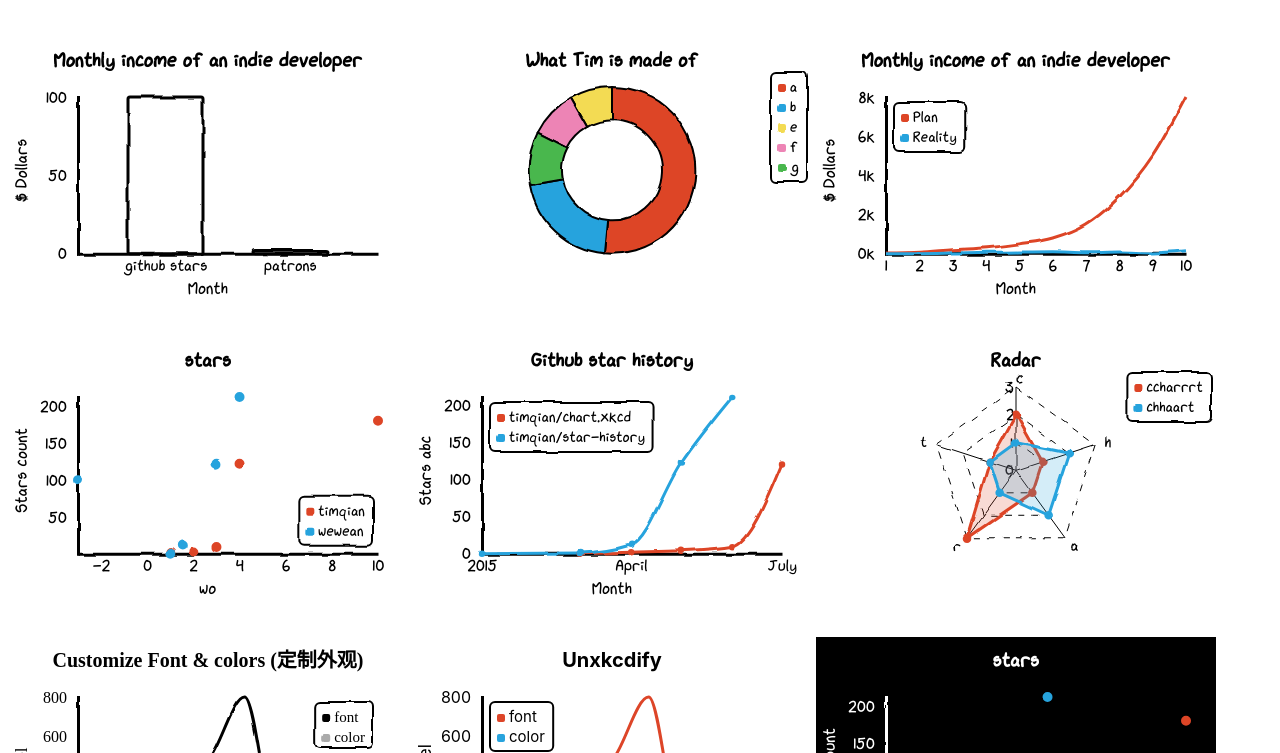
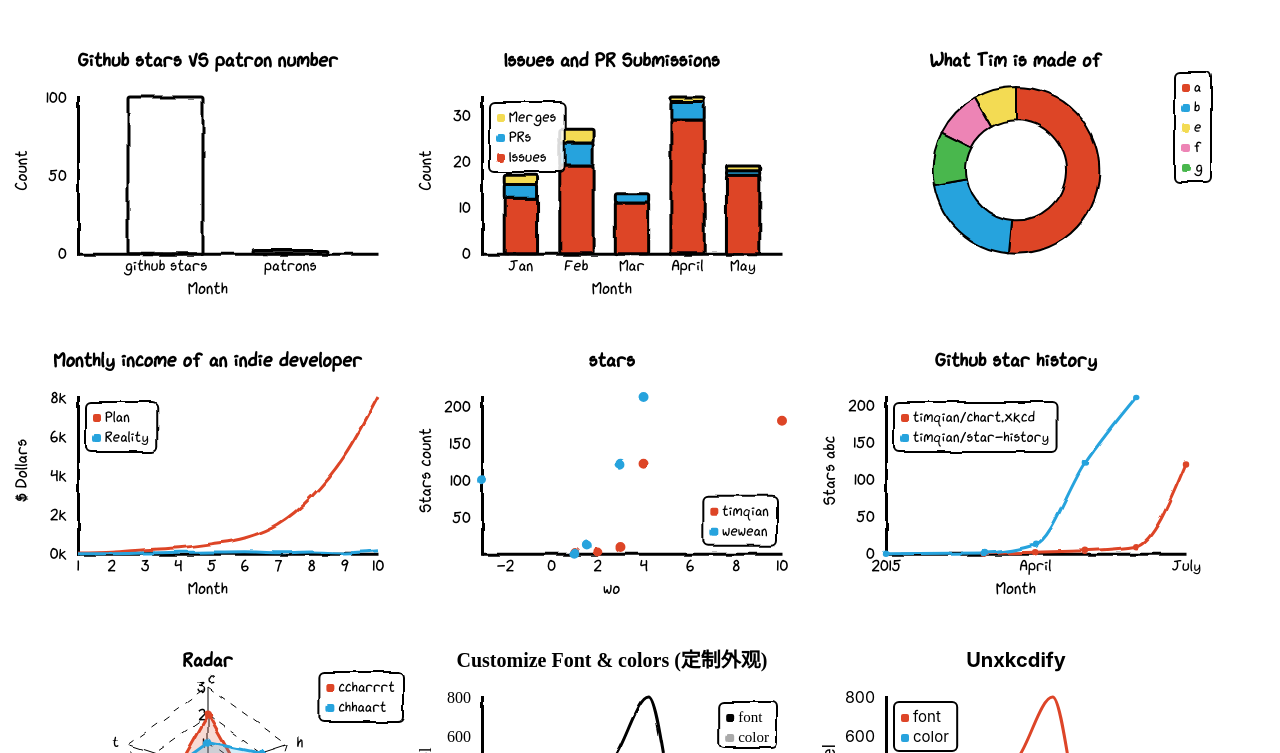
Before and after one commit to timqian/chart.xkcd, a website built with Parcel: page examples/example.html in a window 1280 px wide. Shown: the part 47-800 px from the top of the page. Built offline with nearby package versions, Linux system fonts and the light colour scheme; a web font is replaced by a local one.

Commit message:
Add a new StackedBar chart (#54)
* Add a new StackedBar chart

* Add legend to StackedChart

```diff
--- a/examples/example.html
+++ b/examples/example.html
@@ -8,6 +8,7 @@
     <br/>
 
     <div style="width: 400px; height: 300px; display: inline-block;"><svg class="bar-chart"></svg></div>
+    <div style="width: 400px; height: 300px; display: inline-block;"><svg class="stacked-bar-chart"></svg></div>
     <div style="width: 400px; height: 300px; display: inline-block;"><svg class="pie-chart"></svg></div>
     <div style="width: 400px; height: 300px; display: inline-block;"><svg class="line-chart"></svg></div>
     <div style="width: 400px; height: 300px; display: inline-block;"><svg class="xyline-chart"></svg></div>
--- a/examples/index.js
+++ b/examples/index.js
@@ -5,13 +5,39 @@ import chartXkcd from '../src';
 const svg = document.querySelector('.bar-chart');
 
 new chartXkcd.Bar(svg, {
-  title: 'Monthly income of an indie developer',
+  title: 'Github stars VS patron number',
   xLabel: 'Month',
-  yLabel: '$ Dollars',
+  yLabel: 'Count',
   data: {
     labels: ['github stars', 'patrons'],
     datasets: [{
       data: [100, 2],
+    }],
+  },
+  // options: {
+  //   yTickCount: 2,
+  //   // unxkcdify: true,
+  //   // strokeColor: 'white',
+  //   // backgroundColor: 'black',
+  // },
+});
+
+const svgStackedBar = document.querySelector('.stacked-bar-chart');
+new chartXkcd.StackedBar(svgStackedBar, {
+  title: 'Issues and PR Submissions',
+  xLabel: 'Month',
+  yLabel: 'Count',
+  data: {
+    labels: ['Jan', 'Feb', 'Mar', 'April', 'May'],
+    datasets: [{
+      label: 'Issues',
+      data: [12, 19, 11, 29, 17],
+    }, {
+      label: 'PRs',
+      data: [3, 5, 2, 4, 1],
+    }, {
+      label: 'Merges',
+      data: [2, 3, 0, 1, 1],
     }],
   },
   // options: {
--- /dev/null
+++ b/src/StackedBar.js
@@ -0,0 +1,208 @@
+import select from 'd3-selection/src/select';
+import mouse from 'd3-selection/src/mouse';
+import scaleBand from 'd3-scale/src/band';
+import scaleLinear from 'd3-scale/src/linear';
+
+import addAxis from './utils/addAxis';
+import addLabels from './utils/addLabels';
+import Tooltip from './components/Tooltip';
+import addLegend from './utils/addLegend';
+import addFont from './utils/addFont';
+import addFilter from './utils/addFilter';
+import colors from './utils/colors';
+import config from './config';
+
+const margin = {
+  top: 50, right: 30, bottom: 50, left: 50,
+};
+
+class StackedBar {
+  constructor(svg, {
+    title, xLabel, yLabel, data: { labels, datasets }, options,
+  }) {
+    this.options = {
+      unxkcdify: false,
+      yTickCount: 3,
+      dataColors: colors,
+      fontFamily: 'xkcd',
+      strokeColor: 'black',
+      backgroundColor: 'white',
+      legendPosition: config.positionType.upLeft,
+      ...options,
+    };
+    if (title) {
+      this.title = title;
+      margin.top = 60;
+    }
+    if (xLabel) {
+      this.xLabel = xLabel;
+      margin.bottom = 50;
+    }
+    if (yLabel) {
+      this.yLabel = yLabel;
+      margin.left = 70;
+    }
+    this.data = {
+      labels,
+      datasets,
+    };
+    this.filter = 'url(#xkcdify)';
+    this.fontFamily = this.options.fontFamily || 'xkcd';
+    if (this.options.unxkcdify) {
+      this.filter = null;
+      this.fontFamily = '-apple-system, BlinkMacSystemFont, "Segoe UI", Roboto, "Helvetica Neue", Arial, sans-serif';
+    }
+
+    this.svgEl = select(svg)
+      .style('stroke-width', '3')
+      .style('font-family', this.fontFamily)
+      .style('background', this.options.backgroundColor)
+      .attr('width', svg.parentElement.clientWidth)
+      .attr('height', Math.min((svg.parentElement.clientWidth * 2) / 3, window.innerHeight));
+
+    this.svgEl.selectAll('*').remove();
+
+    this.chart = this.svgEl.append('g')
+      .attr('transform',
+        `translate(${margin.left},${margin.top})`);
+    this.width = this.svgEl.attr('width') - margin.left - margin.right;
+    this.height = this.svgEl.attr('height') - margin.top - margin.bottom;
+
+    addFont(this.svgEl);
+    addFilter(this.svgEl);
+    this.render();
+  }
+
+  render() {
+    if (this.title) addLabels.title(this.svgEl, this.title, this.options.strokeColor);
+    if (this.xLabel) addLabels.xLabel(this.svgEl, this.xLabel, this.options.strokeColor);
+    if (this.yLabel) addLabels.yLabel(this.svgEl, this.yLabel, this.options.strokeColor);
+
+    const tooltip = new Tooltip({
+      parent: this.svgEl,
+      title: 'tooltip',
+      items: [{ color: 'red', text: 'weweyang: 12' }, { color: 'blue', text: 'timqian: 13' }],
+      position: { x: 30, y: 30, type: config.positionType.upRight },
+      unxkcdify: this.options.unxkcdify,
+      backgroundColor: this.options.backgroundColor,
+      strokeColor: this.options.strokeColor,
+    });
+
+    const xScale = scaleBand()
+      .range([0, this.width])
+      .domain(this.data.labels)
+      .padding(0.4);
+
+    const allCols = this.data.datasets
+      .reduce((r, a) => a.data.map((b, i) => (r[i] || 0) + b), []);
+
+    const yScale = scaleLinear()
+      .domain([0, Math.max(...allCols)])
+      .range([this.height, 0]);
+
+    // Merge all the lists into a single list, and store the
+    // offests in a corresponding list.  Use dataLength to
+    // track how many total columns there should be.
+    const mergedData = this.data.datasets
+      .reduce((pre, cur) => pre.concat(cur.data), []);
+
+    const dataLength = this.data.datasets[0].data.length;
+
+    const offsets = this.data.datasets
+      .reduce((r, x, i) => {
+        if (i > 0) {
+          r.push(x.data.map((y, j) => this.data.datasets[i - 1].data[j] + r[i - 1][j]));
+        } else {
+          r.push(new Array(x.data.length).fill(0));
+        }
+        return r;
+      }, []).flat();
+
+    const graphPart = this.chart.append('g');
+
+    // axis
+    addAxis.xAxis(graphPart, {
+      xScale,
+      tickCount: 3,
+      moveDown: this.height,
+      fontFamily: this.fontFamily,
+      unxkcdify: this.options.unxkcdify,
+      stroke: this.options.strokeColor,
+    });
+    addAxis.yAxis(graphPart, {
+      yScale,
+      tickCount: this.options.yTickCount || 3,
+      fontFamily: this.fontFamily,
+      unxkcdify: this.options.unxkcdify,
+      stroke: this.options.strokeColor,
+    });
+
+    // Bars
+    graphPart.selectAll('.xkcd-chart-stacked-bar')
+      .data(mergedData)
+      .enter()
+      .append('rect')
+      .attr('class', 'xkcd-chart-stacked-bar')
+      .attr('x', (d, i) => xScale(this.data.labels[i % dataLength]))
+      .attr('width', xScale.bandwidth())
+      .attr('y', (d, i) => yScale(d + offsets[i]))
+      .attr('height', (d) => this.height - yScale(d))
+      .attr('fill', (d, i) => this.options.dataColors[Math.floor(i / dataLength)])
+      .attr('pointer-events', 'all')
+      .attr('stroke', this.options.strokeColor)
+      .attr('stroke-width', 3)
+      .attr('rx', 2)
+      .attr('filter', this.filter)
+      .on('mouseover', () => tooltip.show())
+      .on('mouseout', () => tooltip.hide())
+      .on('mousemove', (d, i, nodes) => {
+        const tipX = mouse(nodes[i])[0] + margin.left + 10;
+        const tipY = mouse(nodes[i])[1] + margin.top + 10;
+
+        const tooltipItems = this.data.datasets.map((dataset, j) => ({
+          color: this.options.dataColors[j],
+          text: `${this.data.datasets[j].label || ''}: ${this.data.datasets[j].data[i]}`,
+        })).reverse();
+
+        let tooltipPositionType = config.positionType.downRight;
+        if (tipX > this.width / 2 && tipY < this.height / 2) {
+          tooltipPositionType = config.positionType.downLeft;
+        } else if (tipX > this.width / 2 && tipY > this.height / 2) {
+          tooltipPositionType = config.positionType.upLeft;
+        } else if (tipX < this.width / 2 && tipY > this.height / 2) {
+          tooltipPositionType = config.positionType.upRight;
+        }
+        tooltip.update({
+          title: this.data.labels[i],
+          items: tooltipItems,
+          position: {
+            x: tipX,
+            y: tipY,
+            type: tooltipPositionType,
+          },
+        });
+      });
+
+    const legendItems = this.data.datasets.map((dataset, j) => ({
+      color: this.options.dataColors[j],
+      text: `${this.data.datasets[j].label || ''}`,
+    })).reverse();
+
+    addLegend(graphPart, {
+      items: legendItems,
+      position: this.options.legendPosition,
+      unxkcdify: this.options.unxkcdify,
+      parentWidth: this.width,
+      parentHeight: this.height,
+      strokeColor: this.options.strokeColor,
+      backgroundColor: this.options.backgroundColor,
+    });
+  }
+
+  // TODO: update chart
+  update() {
+
+  }
+}
+
+export default StackedBar;
--- a/src/index.js
+++ b/src/index.js
@@ -1,4 +1,5 @@
 import Bar from './Bar';
+import StackedBar from './StackedBar';
 import Pie from './Pie';
 import Line from './Line';
 import XY from './XY';
@@ -6,5 +7,5 @@ import Radar from './Radar';
 import config from './config';
 
 module.exports = {
-  config, Bar, Pie, Line, XY, Radar,
+  config, Bar, StackedBar, Pie, Line, XY, Radar,
 };
```
Also changed, not shown: 1 other file.
